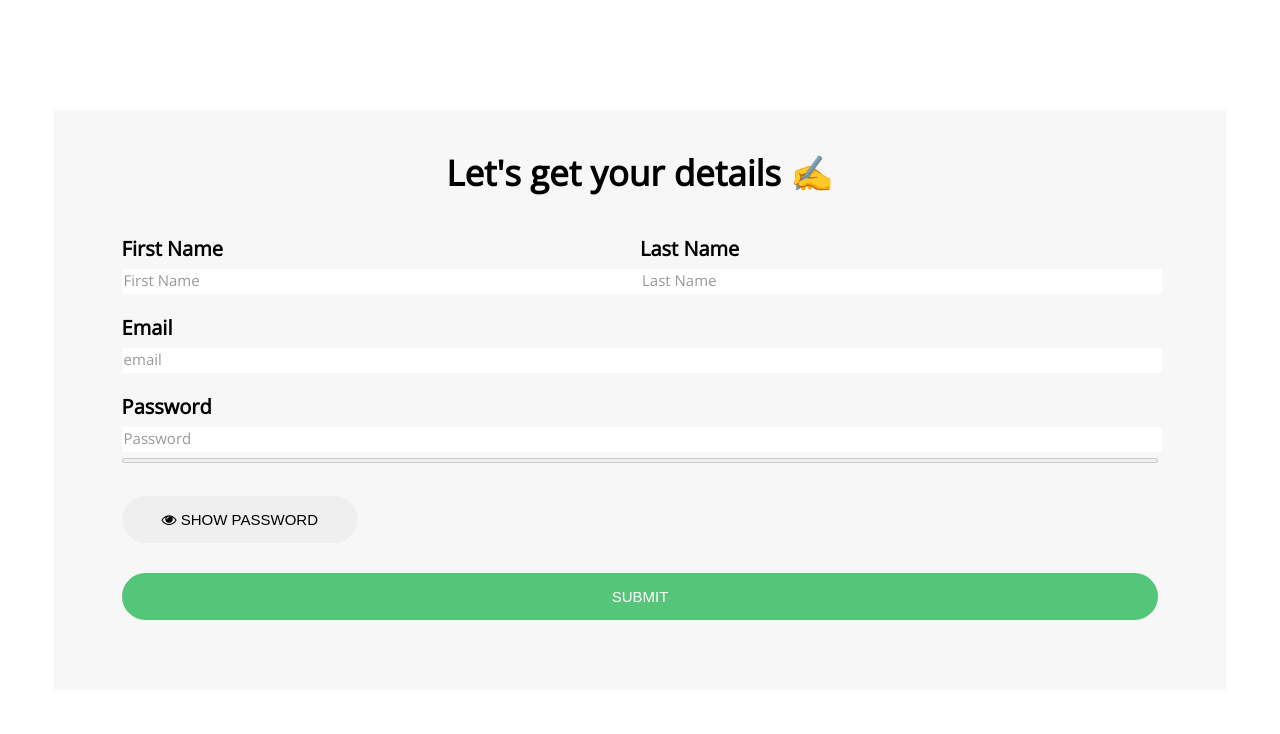
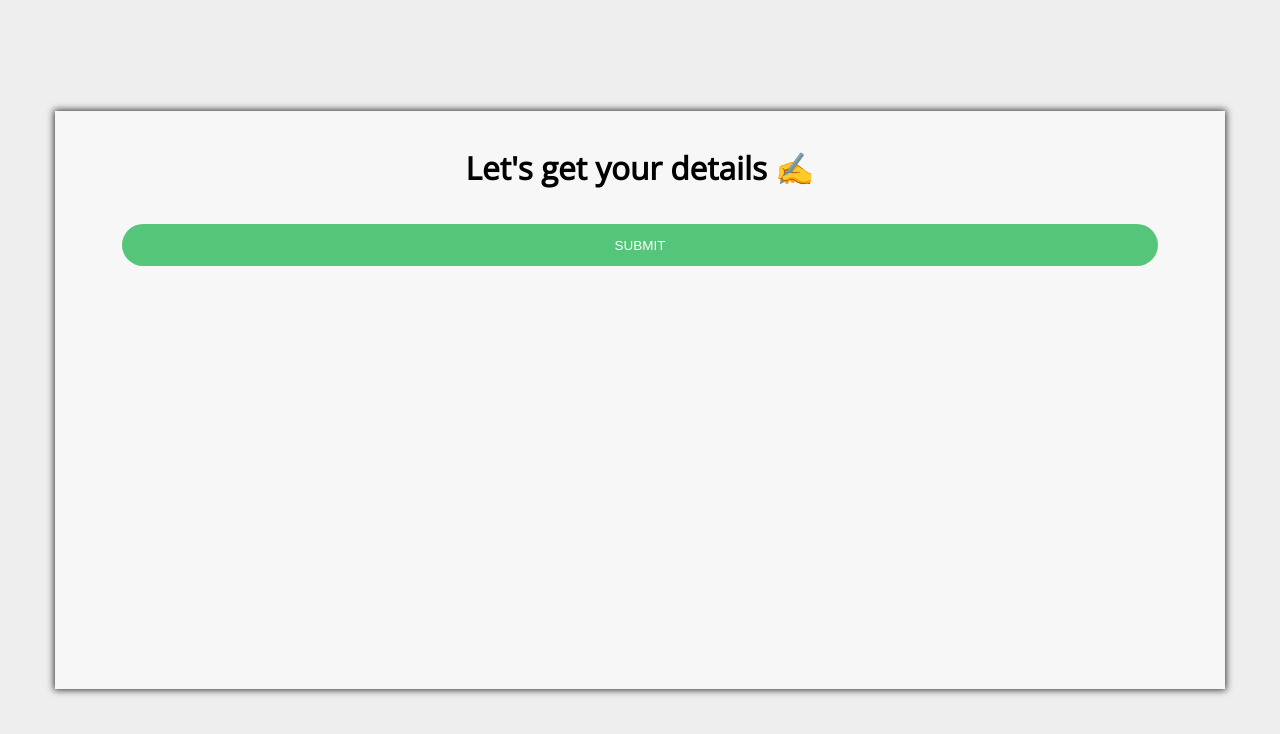
Before and after one commit to makeupsomething/virtusize-test, a Vue app: page /signup in a window 1280 px wide. Shown: the top 734 px of the page. Built offline with nearby package versions, Linux system fonts and the light colour scheme.

Commit message:
Update to only edit one detail at a time

```diff
--- a/src/assets/styles/css/main.css
+++ b/src/assets/styles/css/main.css
@@ -7,8 +7,9 @@ body {
   align-items: center;
   justify-content: center;
   height: 100vh;
+  background-color: #eee;
   font-size: 62.5%; }
-  @media only screen and (max-width: 75em) {
+  @media only screen and (min-width: 75em) {
     html,
     body {
       font-size: 56.25%; } }
@@ -29,7 +30,8 @@ body {
   height: 70vh;
   display: flex;
   flex-direction: column;
-  align-items: center; }
+  align-items: center;
+  box-shadow: 0px 0px 7px 1px #333; }
   .card__content {
     width: 100%; }
     .card__content--welcome {
@@ -51,9 +53,17 @@ body {
       text-align: center;
       height: 100%;
       padding: 1rem; }
+      .card__content--profile .user-details {
+        width: 60%;
+        display: flex;
+        justify-content: space-between; }
       .card__content--profile .profile-picture {
-        width: 60%;
+        width: 50%;
+        max-width: 500px;
         margin: 1rem; }
+        @media only screen and (min-width: 112.5em) {
+          .card__content--profile .profile-picture {
+            width: 35%; } }
       .card__content--profile .text {
         margin: 1rem; }
         .card__content--profile .text--name {
--- a/src/assets/styles/sass/abstracts/_mixins.scss
+++ b/src/assets/styles/sass/abstracts/_mixins.scss
@@ -6,7 +6,7 @@
         @media only screen and (max-width: 56.25em) { @content };     //900px
     }
     @if $breakpoint == tab-land {
-        @media only screen and (max-width: 75em) { @content };    //1200px
+        @media only screen and (min-width: 75em) { @content };    //1200px
     }
     @if $breakpoint == big-desktop {
         @media only screen and (min-width: 112.5em) { @content };    //1800
--- a/src/assets/styles/sass/components/_card.scss
+++ b/src/assets/styles/sass/components/_card.scss
@@ -7,6 +7,7 @@
     display: flex;
     flex-direction: column;
     align-items: center;
+    box-shadow: 0px 0px 7px 1px $color-grey-dark-3;
 
     &__content {
         width: 100%;
@@ -35,9 +36,21 @@
             height: 100%;
             padding: 1rem;
 
+            .user-details {
+                width: 60%;
+                display: flex;
+                justify-content: space-between;
+
+            }
+
             .profile-picture {
-                width: 60%;
+                width: 50%;
+                max-width: 500px;
                 margin: 1rem;
+
+                @include respond(big-desktop) {
+                    width: 35%;
+                }
             }
 
             .text {
--- a/src/assets/styles/sass/reset/_base.scss
+++ b/src/assets/styles/sass/reset/_base.scss
@@ -8,6 +8,7 @@ body {
     align-items: center;
     justify-content: center;
     height: 100vh;
+    background-color: $color-grey-light-2;
 
     // This defines what 1rem is
     font-size: 62.5%; //1 rem = 10px; 10px/16px = 62.5%
--- a/src/components/UserDetails.vue
+++ b/src/components/UserDetails.vue
@@ -1,16 +1,32 @@
 <template>
     <div class="card__content card__content--profile">
         <img class="profile-picture" :src="imageUrl" />
+        <div class="user-details">
             <div class="text text--name">
                 {{ user.firstName }}
                 {{ user.lastName }}
             </div>
+            <router-link
+                tag="button"
+                :to="{name: 'edit-name'}"
+                class="btn btn--green"
+            >
+                <i class="fa fa-edit" />
+            </router-link>
+        </div>
+        <div class="user-details">
             <div class="text text--email">
                 {{ user.email }}
             </div>
-        <router-link tag="button" :to="{name: 'edit'}" class="btn btn--green">
-            Edit Details
+            <router-link
+                tag="button"
+                :to="{name: 'edit-email'}"
+                class="btn btn--green"
+            >
+                <i class="fa fa-edit" />
             </router-link>
+        </div>
+        <div class="user-details">
             <router-link
                 tag="button"
                 :to="{name: 'edit-password'}"
@@ -18,6 +34,7 @@
             >
                 Edit Password
             </router-link>
+        </div>
     </div>
 </template>
 
--- a/src/components/UserDetailsForm.vue
+++ b/src/components/UserDetailsForm.vue
@@ -1,7 +1,7 @@
 <template>
     <form action="" class="form" @submit.prevent="submit">
         <div
-            v-if="this.$route.name !== 'edit-password'"
+            v-if="this.$route.name === 'edit-name'"
             class="form__group form__group--two"
         >
             <div class="form__group">
@@ -27,7 +27,7 @@
                 />
             </div>
         </div>
-        <div v-if="this.$route.name !== 'edit-password'" class="form__group">
+        <div v-if="this.$route.name === 'edit-email'" class="form__group">
             <label class="form__label" for="email">Email</label>
             <input
                 id="email"
@@ -38,7 +38,7 @@
                 required
             />
         </div>
-        <div v-if="this.$route.name !== 'edit'" class="form__group">
+        <div v-if="this.$route.name === 'edit-password'" class="form__group">
             <label class="form__label" for="password">Password</label>
             <input
                 id="password"
@@ -57,7 +57,10 @@
                 {{ strengthText[passwordStrength] }}
             </p>
         </div>
-        <div v-if="this.$route.name !== 'edit'" class="form__group--buttons">
+        <div
+            v-if="this.$route.name === 'edit-password'"
+            class="form__group--buttons"
+        >
             <button class="btn" @click.prevent="toggleShowPassword">
                 <span v-if="!showPassword">
                     <i class="fa fa-eye" />
--- a/src/router.js
+++ b/src/router.js
@@ -34,8 +34,13 @@ export default new Router({
                     component: UserDetails,
                 },
                 {
-                    name: 'edit',
-                    path: 'edit',
+                    name: 'edit-name',
+                    path: 'edit/name',
+                    component: UserDetailsForm,
+                },
+                {
+                    name: 'edit-email',
+                    path: 'edit/email',
                     component: UserDetailsForm,
                 },
                 {
```
Lines whose indentation alone changed are shown as unchanged.
